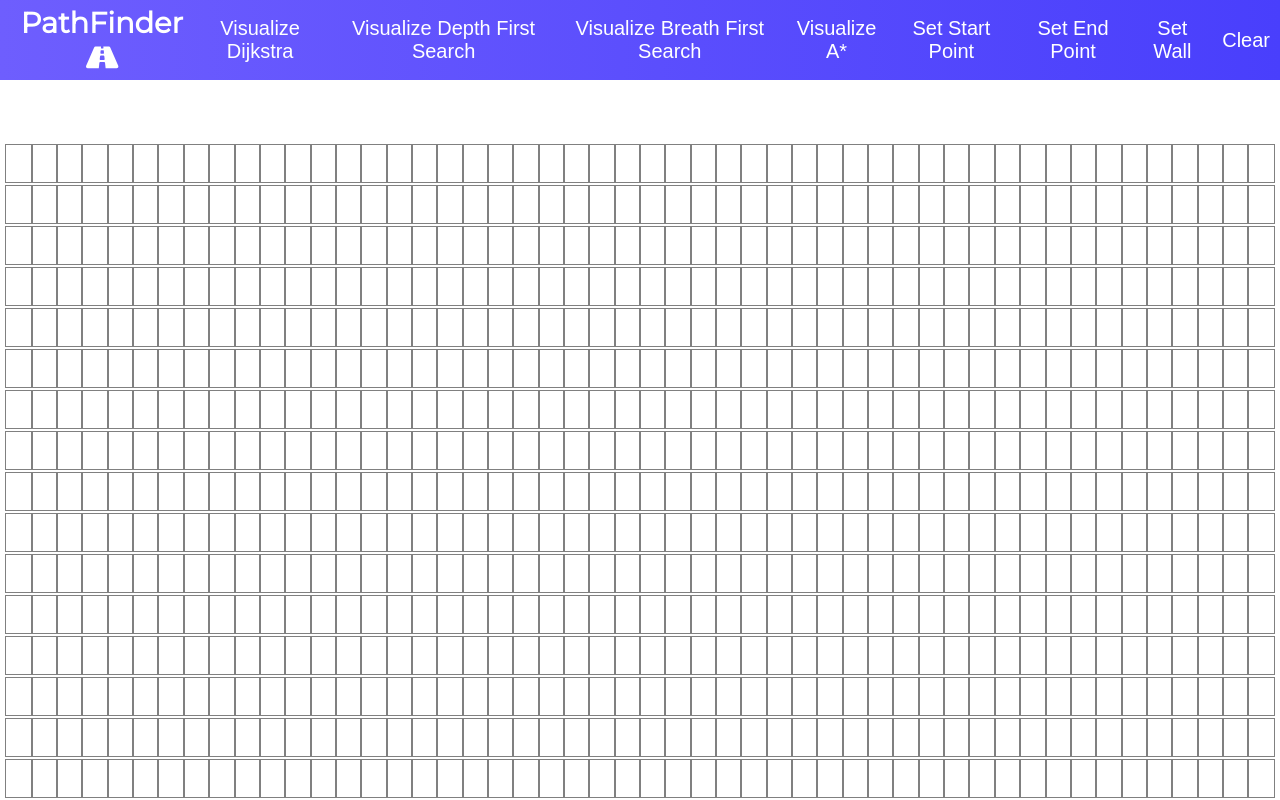
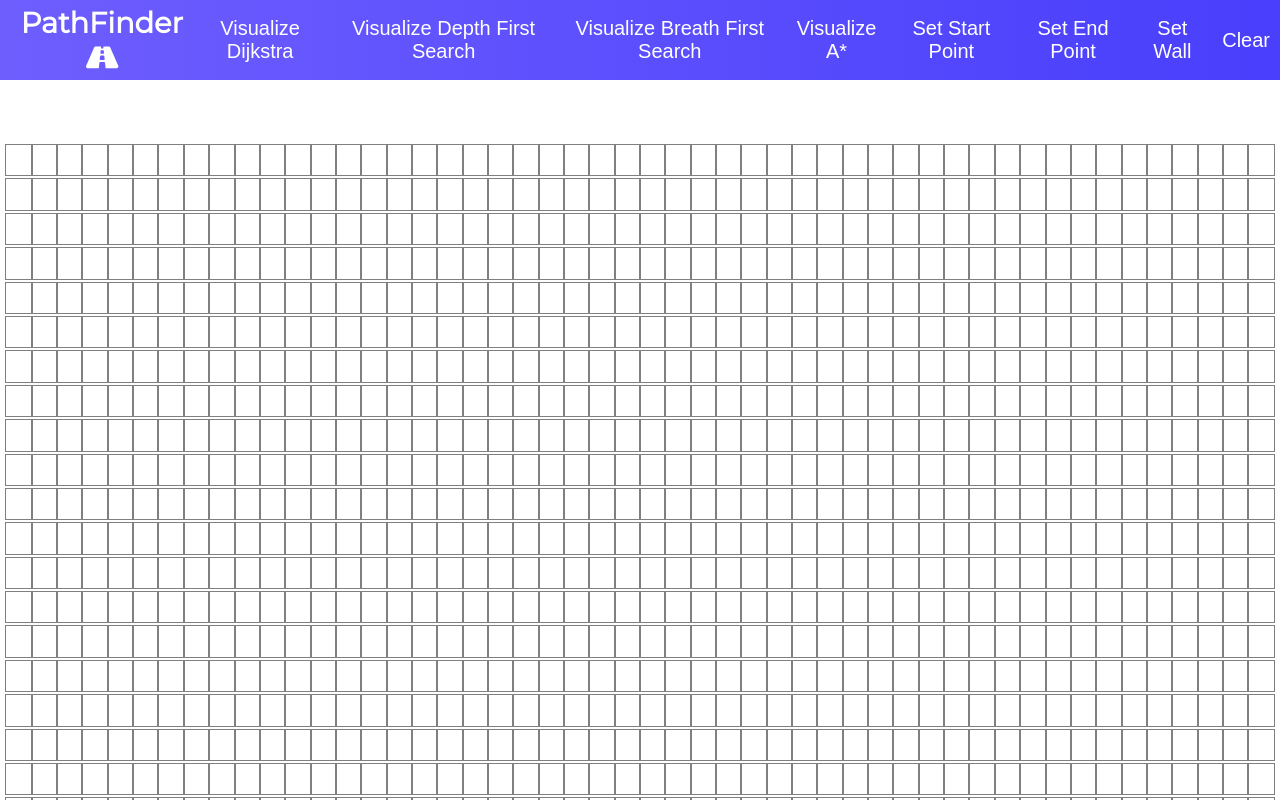
Before and after one commit to rjzhao1/Pathfider, a React (Create React App) app: page / in a window 1280 px wide. Shown: the top 800 px of the page. Built offline with nearby package versions, Linux system fonts and the light colour scheme.

Commit message:
fixed node height

```diff
--- a/src/PathfindingVisualizer/Node/Node.css
+++ b/src/PathfindingVisualizer/Node/Node.css
@@ -1,6 +1,6 @@
 .node {
 	width: 1.98%;
-	height: 37px;
+	height: 3.8vh;
 	outline: 1px solid gray;
 	display: inline-block;
 }
```
